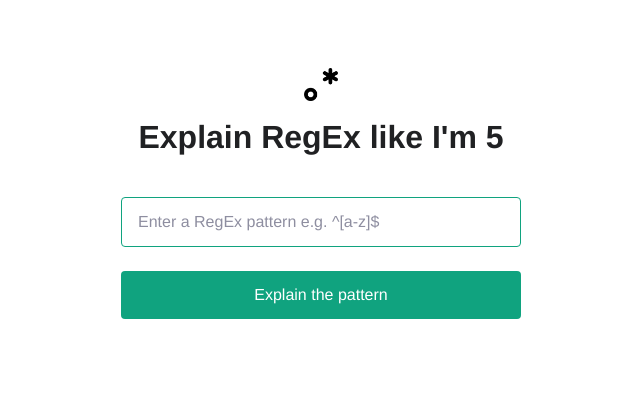
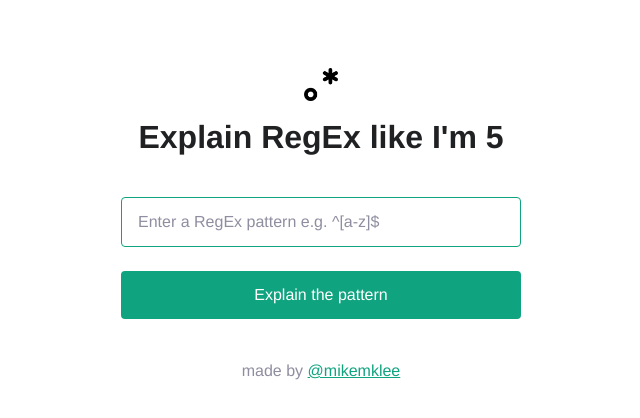
Before and after one commit to mikemklee/eli5-regex, a Next.js app: page / in a window 1280 px wide. Shown: the top 418 px of the page, without its empty margins (319-959 px from the left). Built offline with nearby package versions, Linux system fonts and the light colour scheme; a web font is replaced by a local one.

Commit message:
Add footer

```diff
--- a/pages/index.js
+++ b/pages/index.js
@@ -40,6 +40,7 @@ export default function Home() {
       <main className={styles.main}>
         <img src="/regex.png" className={styles.icon} />
         <h3>Explain RegEx like I'm 5</h3>
+
         <form onSubmit={onSubmit}>
           <input
             type="text"
@@ -61,6 +62,20 @@ export default function Home() {
             </ul>
           </div>
         ) : null}
+
+        <div className={styles.footer}>
+          <span>
+            made by{' '}
+            <a
+              href="https://github.com/mikemklee"
+              target="_blank"
+              rel="noreferrer"
+            >
+              @mikemklee
+            </a>
+          </span>
+        </div>
+
       </main>
     </div>
   );
--- a/pages/index.module.css
+++ b/pages/index.module.css
@@ -74,3 +74,12 @@
 .main .result h4 {
   margin: 0;
 }
+
+.main .footer {
+  margin-top: 40px;
+  color: #8e8ea0;
+}
+
+.main .footer a {
+  color: #10a37f;
+}
```
